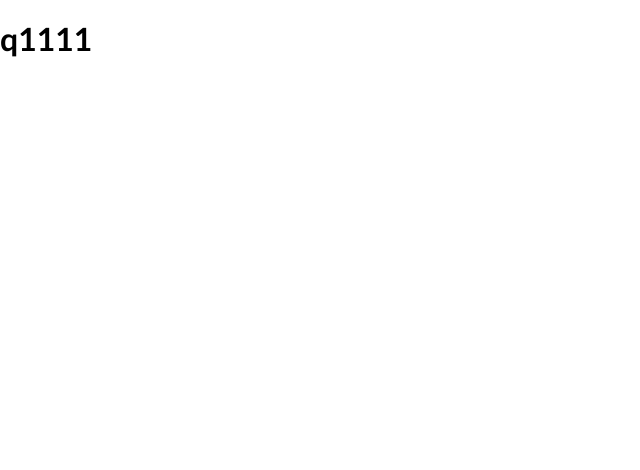
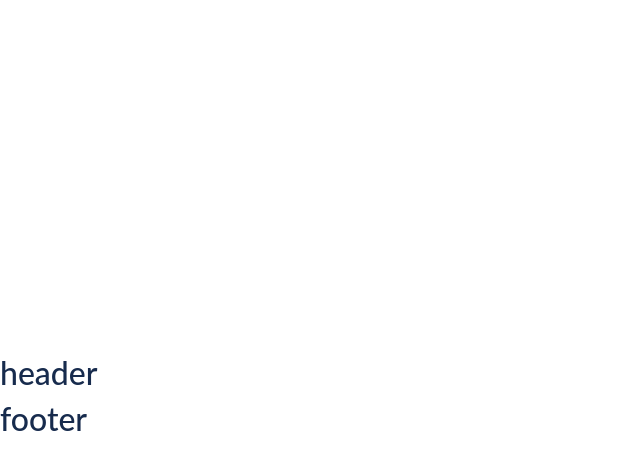
Before and after one commit to Veronchi/Rs-Clone, a React (Create React App) app: page / in a window 1280 px wide. Shown: the top 470 px of the page, without its empty margins (0-640 px from the left). Built offline with nearby package versions, Linux system fonts and the light colour scheme; a web font is replaced by a local one.

Commit message:
feat: add main layout component

```diff
--- a/src/components/MainLayout/MainLayout.tsx
+++ b/src/components/MainLayout/MainLayout.tsx
@@ -1,8 +1,23 @@
 import React from 'react';
+import { Outlet } from 'react-router-dom';
+import './style.scss';
 
 function MainLayout(): JSX.Element {
   return (
-    <h1>q1111</h1>
+    <div className="content">
+
+      <header className="header">
+        <h2>header</h2>
+      </header>
+
+      <Outlet />
+
+      <footer className="footer">
+        <h2>footer</h2>
+      </footer>
+
+    </div>
+
   );
 }
 
--- /dev/null
+++ b/src/components/MainLayout/style.scss
@@ -0,0 +1,10 @@
+.content {
+  display: flex;
+  flex-direction: column;
+  justify-content: center;
+  height: 100vh;
+}
+
+.footer {
+  flex: 0 0 auto;
+}
--- a/src/index.scss
+++ b/src/index.scss
@@ -1,5 +1,7 @@
 @import "./styles/normalize.css";
 @import "./styles/fonts.css";
+@import "./styles/palette.scss";
+@import "~bootstrap/scss/bootstrap";
 
 *,
 *::before,
@@ -7,7 +9,10 @@
   box-sizing: border-box;
 }
 
+html,
 body {
+  height: 100%;
   font-family: "Lato", sans-serif;
   font-weight: 400;
+  color: $dark-text;
 }
```
